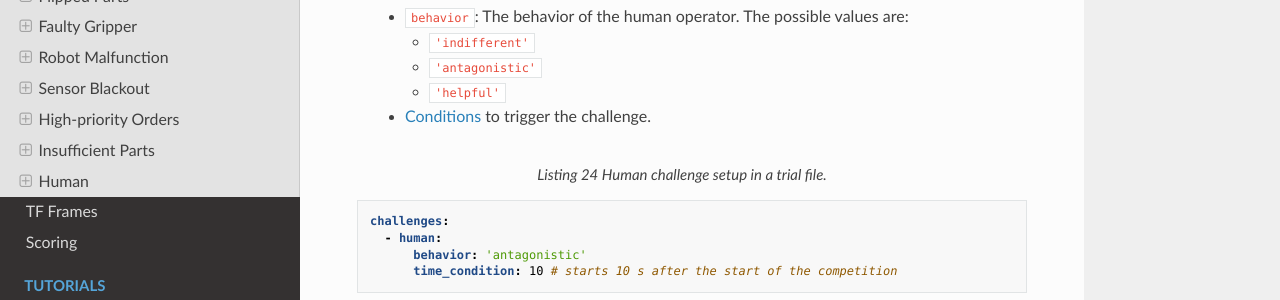
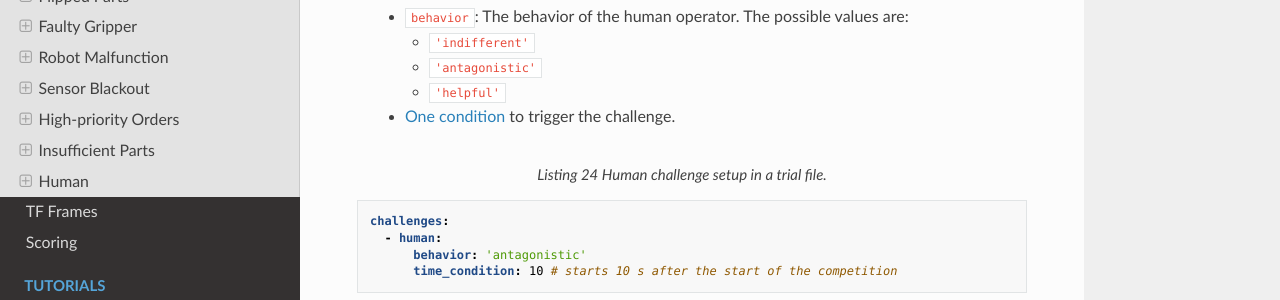
Before and after one commit to usnistgov/ARIAC, a Sphinx documentation site: the page built from docs/competition/challenges.rst, in a window 1280 px wide and 900 px high, scrolled down 12122 px. Shown: the part 151-451 px from the top of the window. Built offline with Sphinx 7.4.7 and the Read the Docs theme 2.0.0, drawn with Linux system fonts in a browser that asks for light colours.

Commit message:
communications

```diff
--- a/docs/competition/challenges.rst
+++ b/docs/competition/challenges.rst
@@ -584,7 +584,7 @@ The subfield ``human`` of ``challenges`` is used to describe a human challenge.
     - ``'indifferent'``
     - ``'antagonistic'``
     - ``'helpful'``
-  * :ref:`CONDITIONS` to trigger the challenge.
+  * :ref:`One condition <CONDITIONS>` to trigger the challenge.
 
 
 .. code-block:: yaml
```
